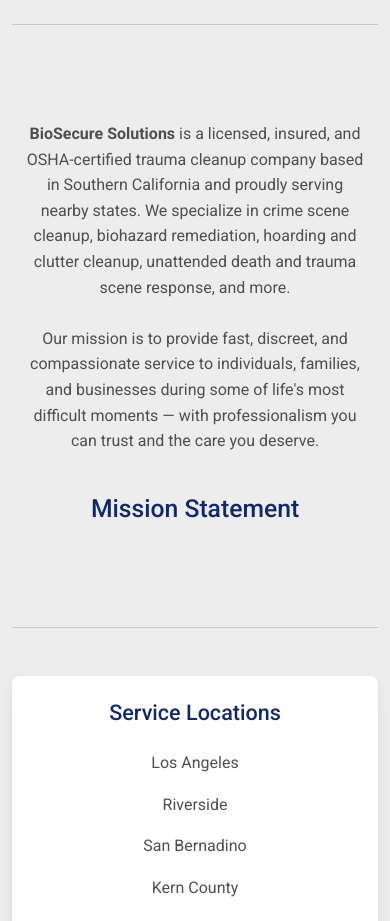
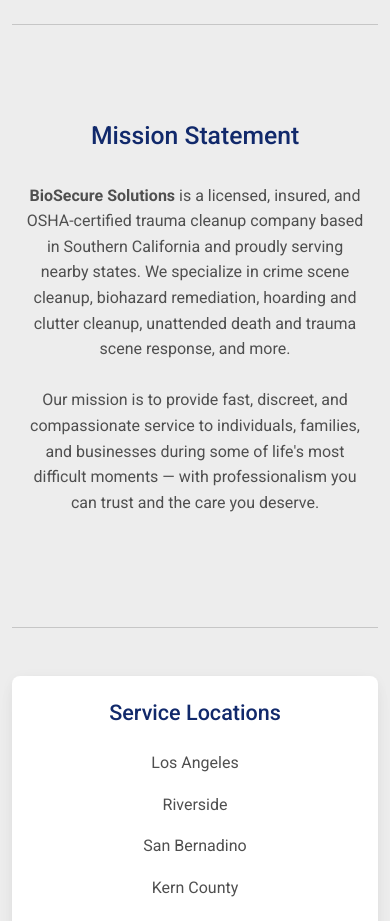
Before and after one commit to livsleep/biosecure-solutions-site, a plain HTML site: page about.html in a window 390 px wide. Shown: the part 3460-4381 px from the top of the page. Drawn offline with Linux system fonts and the light colour scheme.

Commit message:
made mission statement title appear first on mobile

```diff
--- a/about.html
+++ b/about.html
@@ -230,7 +230,11 @@
       <!-- mission statement -->
       <section class="container py-5">
         <div class="row align-items-center">
-          <div class="col-md-8 text-md-start text-center mb-4 mb-md-0">
+          <div class="col-md-4 text-center order-1 order-md-2 mb-4 mb-md-0">
+            <h2 class="dark-blue-text">Mission Statement</h2>
+          </div>
+
+          <div class="col-md-8 text-md-start text-center order-2 order-md-1">
             <p>
               <strong>BioSecure Solutions</strong> is a licensed, insured, and OSHA-certified trauma cleanup company based in
               Southern California and proudly serving nearby states. We specialize in crime scene cleanup,
@@ -240,10 +244,6 @@
               businesses during some of life's most difficult moments — with professionalism you can trust and the
               care you deserve.
             </p>
-          </div>
-
-          <div class="col-md-4 text-center">
-            <h2 class="dark-blue-text">Mission Statement</h2>
           </div>
         </div>
       </section>
```
